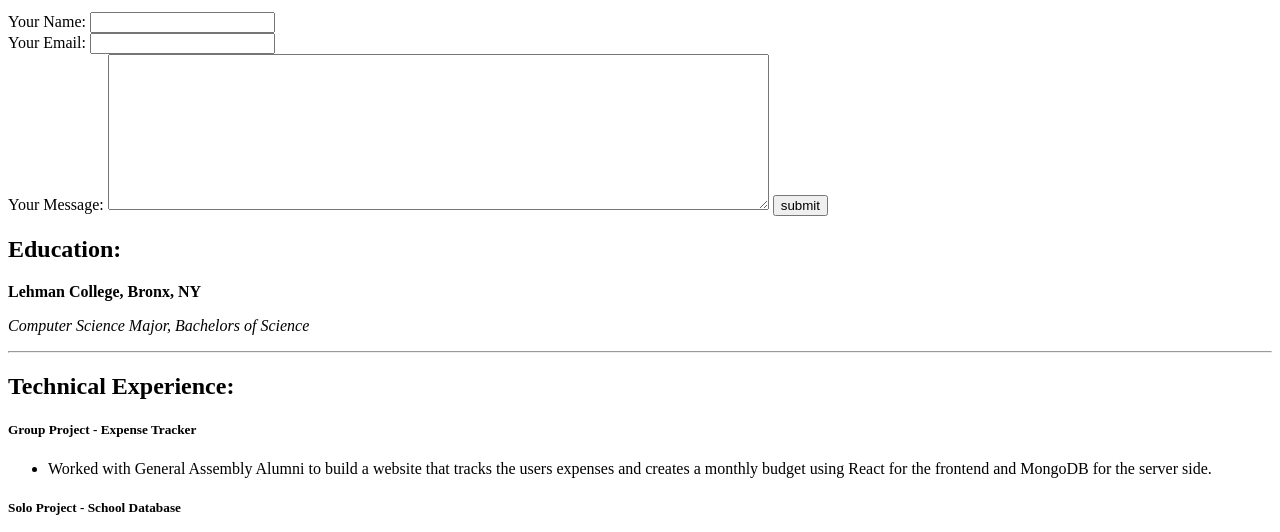
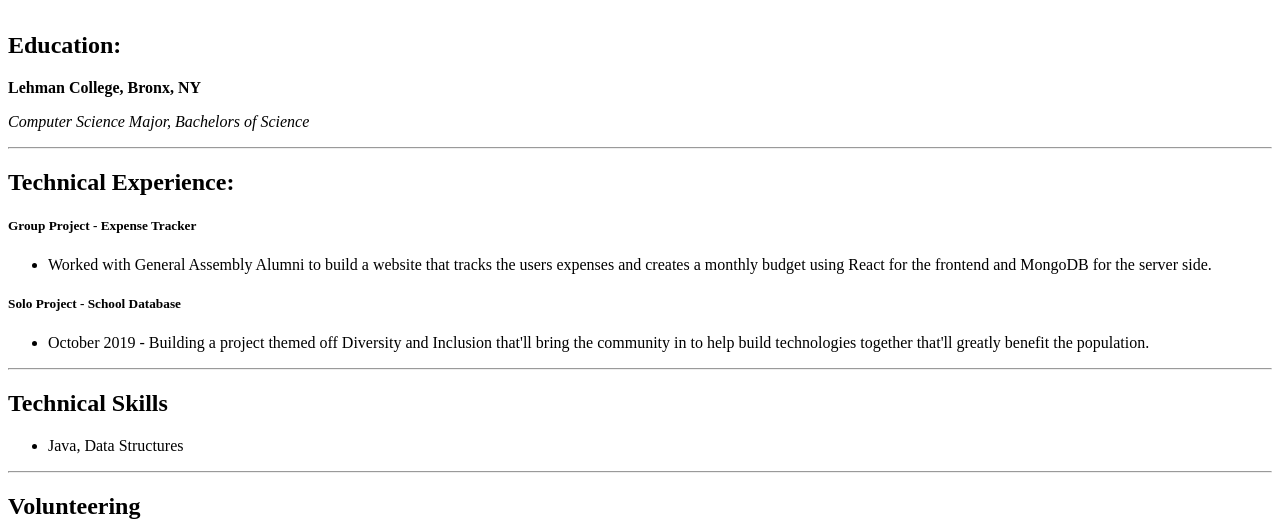
Before and after one commit to AbrahimAbdulkader/CV, a plain HTML site: page index.html in a window 1280 px wide. Shown: the part 268-800 px from the top of the page. Drawn offline with Linux system fonts and the light colour scheme.

Commit message:
Took out the form

```diff
--- a/index.html
+++ b/index.html
@@ -31,15 +31,15 @@
 
 
 
-    <form action="mailto:abrahimabdulkader3@gmail.com" method="post" enctype="text/plain"><!-- Used to create an HTML form for user input-->
-    <label>Your Name:</label>
-    <input type="text" name="yourName" value=""><br><!-- Defines a single-line input field for text input-->
-    <label>Your Email: </label>
+  <!--  <form action="mailto:abrahimabdulkader3@gmail.com" method="post" enctype="text/plain"> Used to create an HTML form for user input
+    <label>Full Name:</label>
+    <input type="text" name="yourName" value=""><br>Defines a single-line input field for text input
+    <label>Email Address: </label>
     <input type="email" name="yourEmail" value=""><br>
     <label>Your Message: </label>
-    <textarea name="yourMessage" rows="10" cols="80"></textarea>
+  <textarea name="yourMessage" rows="10" cols="60"></textarea>
     <input type="submit" name="" value="submit">
-  </form>
+  </form> -->
 
 
 
```
